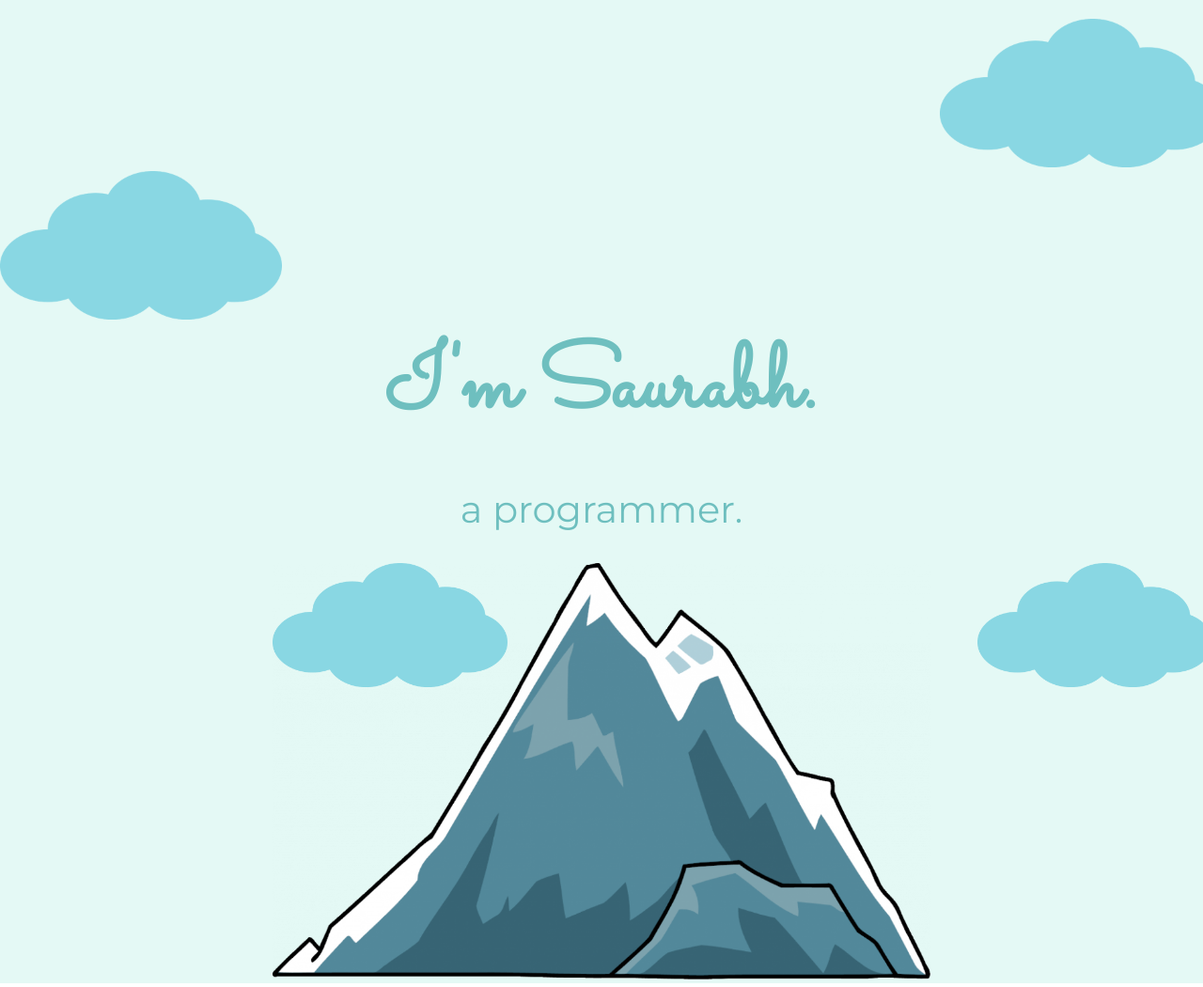
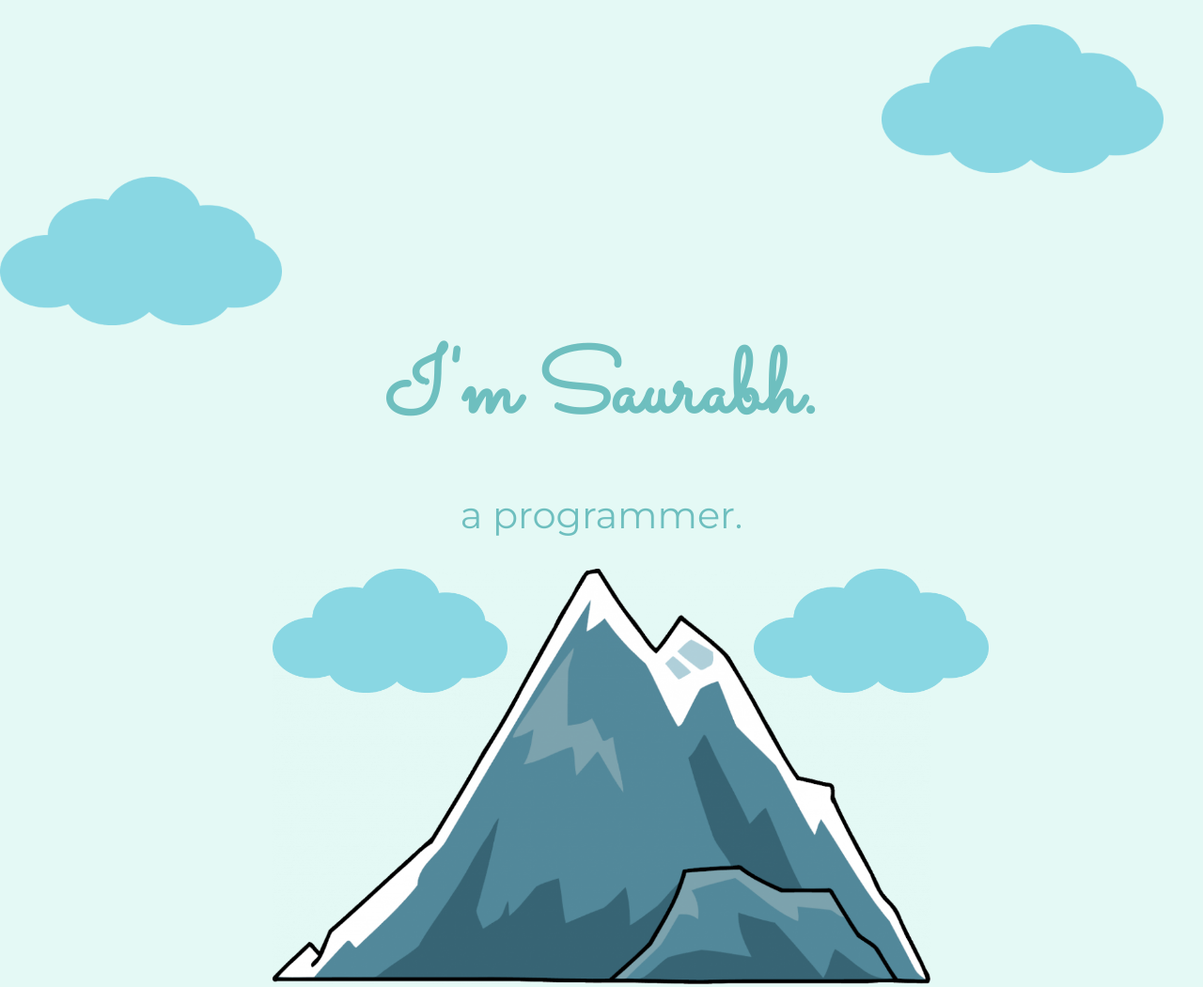
Before and after one commit to saurabhsamir25/cv, a plain HTML site: page index.html in a window 1280 px wide. Shown: the top 1050 px of the page at 94% size. Drawn offline with Linux system fonts and the light colour scheme.

Commit message:
Update style.css

```diff
--- a/css/style.css
+++ b/css/style.css
@@ -45,7 +45,7 @@ a {
   color: #11999e;
   margin: 10px 20px;
   text-decoration: none;
-  font-size: 18px;
+  font-size: 17px;
 }
 
 a:hover {
@@ -55,8 +55,8 @@ a:hover {
 .top-cloud {
   position: relative;
   width: 300px;
-  margin-left: 1000px;
-  margin-top: 20px;
+  margin-left: 70%;
+  margin-top: 2%;
 }
 
 .top-cloud2 {
@@ -74,7 +74,7 @@ a:hover {
 
 .bottom-cloud2 {
   position: absolute;
-  margin-left: 750px;
+  margin-left: 40%;
   width: 250px;
 }
 
```
